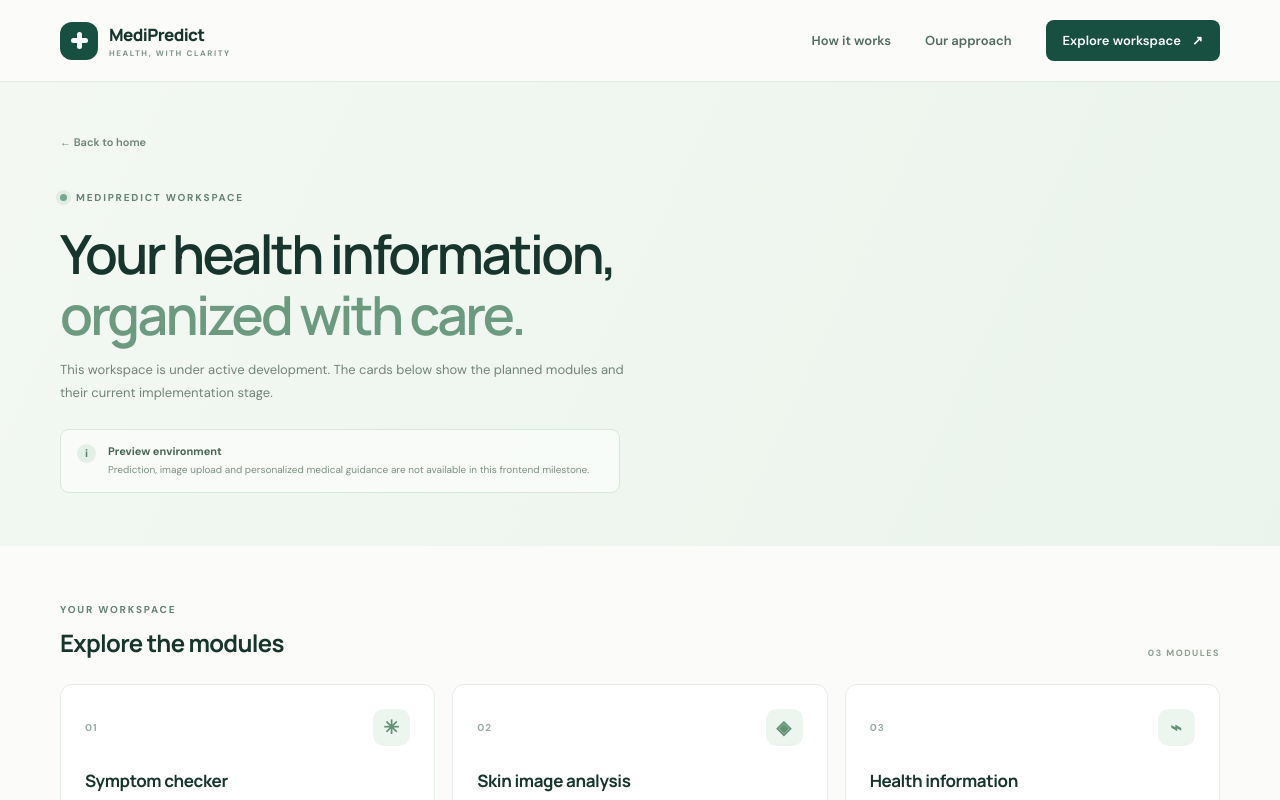
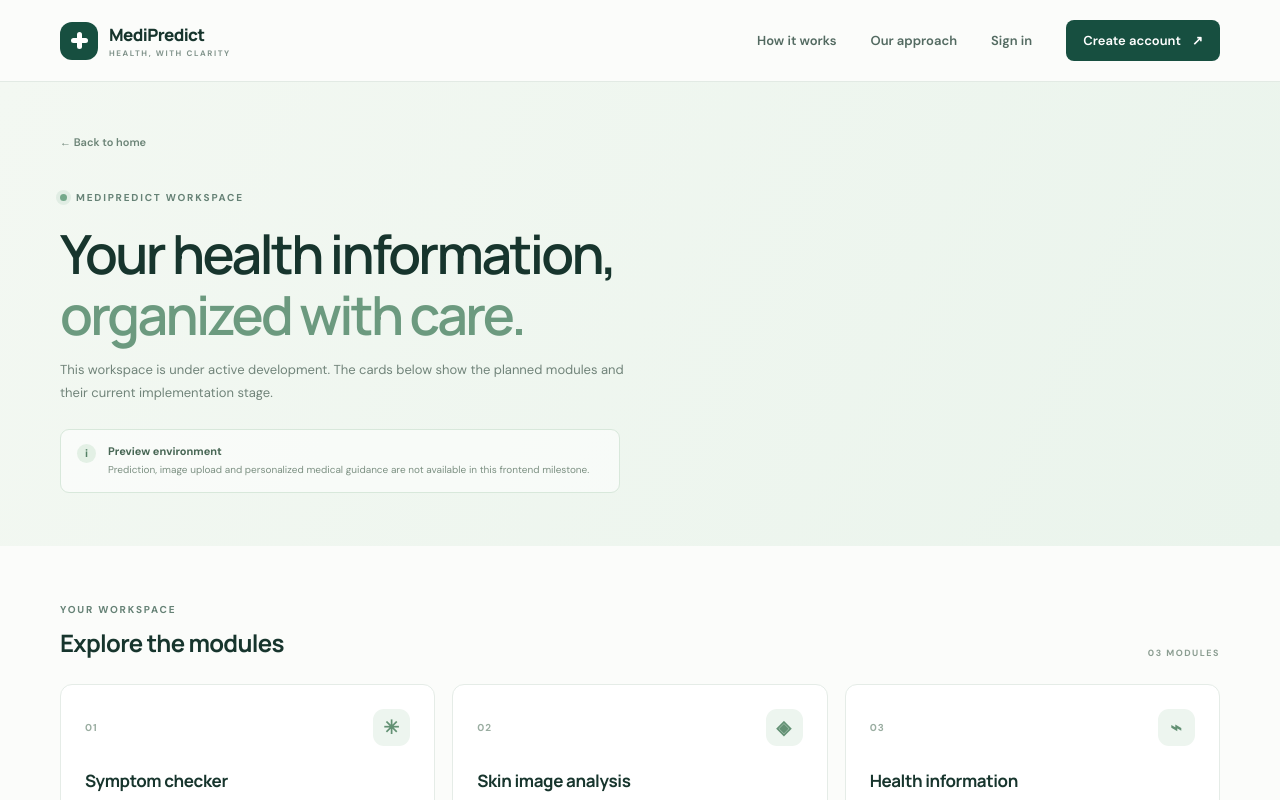
Before and after one commit to Sairajgupta123/Medpredict, a Next.js app in the folder frontend/: page /dashboard in a window 1280 px wide. Shown: the top 800 px of the page. Built offline with nearby package versions, Linux system fonts and the light colour scheme.

Commit message:
feat(auth): add sign-in and registration navigation

```diff
--- a/frontend/src/components/site-header.tsx
+++ b/frontend/src/components/site-header.tsx
@@ -17,7 +17,8 @@ export function SiteHeader() {
         <nav className="main-nav" aria-label="Main navigation">
           <Link href="/#how-it-works">How it works</Link>
           <Link href="/#our-approach">Our approach</Link>
-          <Link className="nav-cta" href="/dashboard">Explore workspace <span aria-hidden="true">↗</span></Link>
+          <Link href="/login">Sign in</Link>
+          <Link className="nav-cta" href="/register">Create account <span aria-hidden="true">↗</span></Link>
         </nav>
       </div>
     </header>
```
